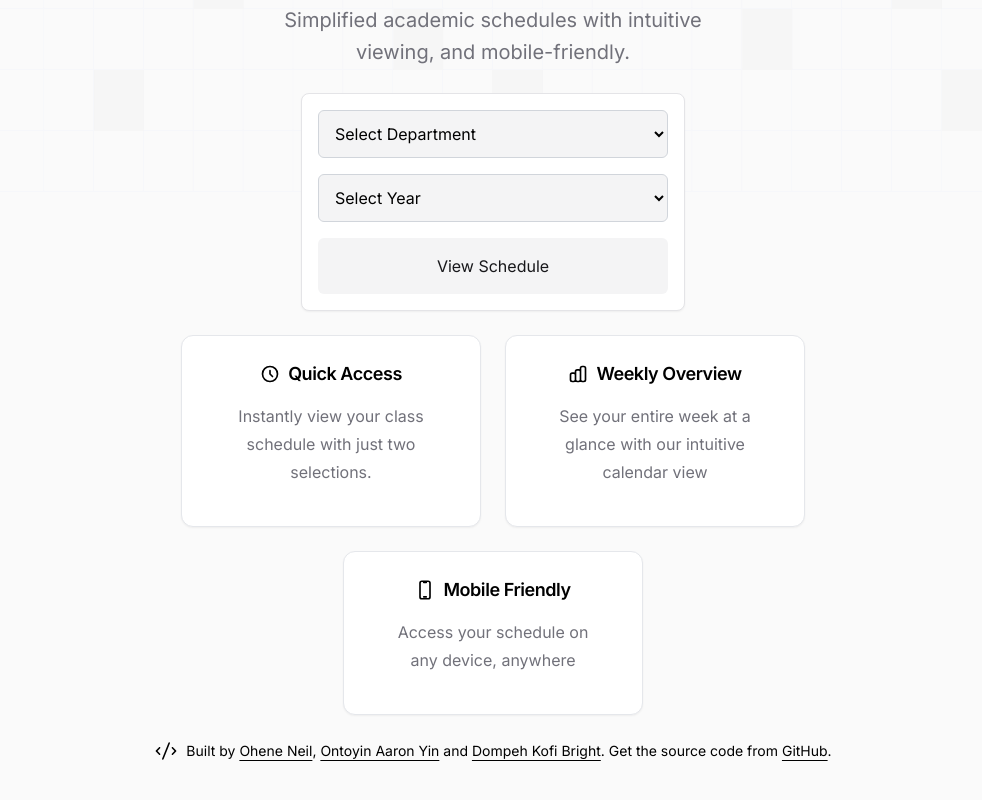
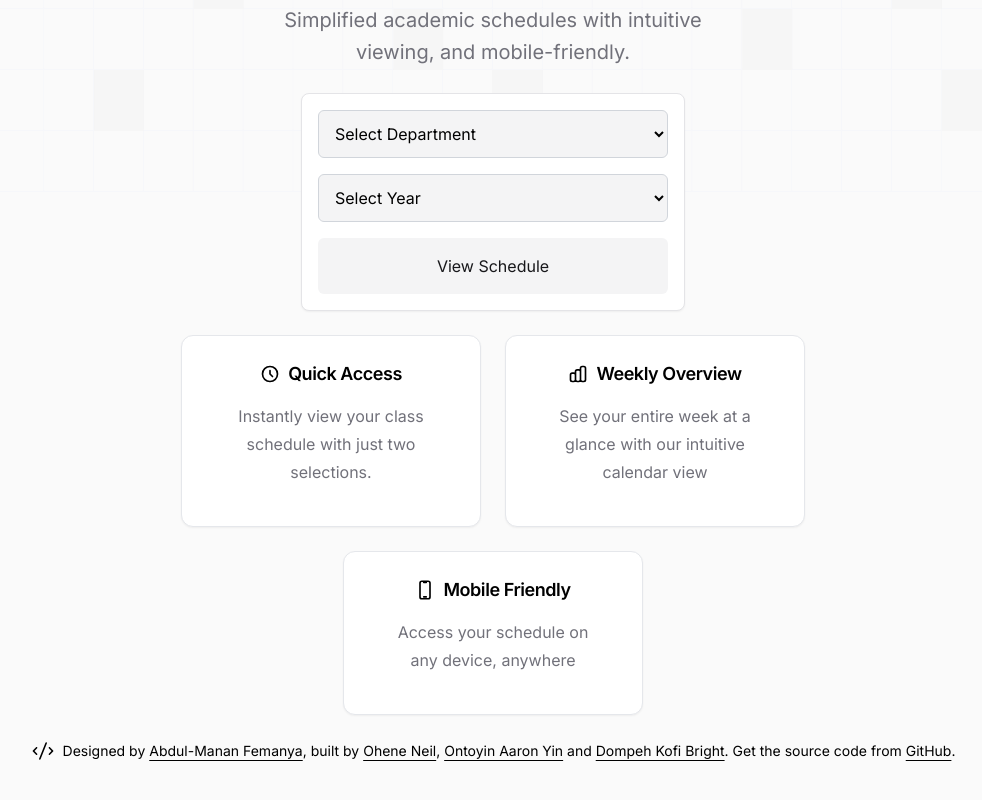
Before and after one commit to EaseCHAOS/easechaos, a React (Vite) app in the folder frontend/: page / in a window 1280 px wide. Shown: the part 288-1088 px from the top of the page, without its empty margins (147-1129 px from the left). Built offline with nearby package versions, Linux system fonts and the light colour scheme.

Commit message:
feat: added new departments

```diff
--- a/frontend/src/constants/departments.ts
+++ b/frontend/src/constants/departments.ts
@@ -11,12 +11,16 @@ export const departments = [
   { id: 'GL', name: 'Geological Engineering' },
   { id: 'ME', name: 'Minerals Engineering' },
   { id: 'RN', name: 'Renewable Engineering' },
-  { id: 'GM', name: 'Geomatic Engineering' },
+  { id: 'GL', name: 'Geological Engineering' },
   { id: 'IS', name: 'Information Systems' },
   { id: 'CH', name: 'Chemical Engineering' },
   { id: 'MA', name: 'Mathematics' },
   { id: 'ES', name: 'Environmental & Safety Engineering' },
   { id: 'LT', name: 'Logistics & Transportation' },
+  { id: 'LA', name: 'Land Administration and Information Systems' },
+  { id: 'SP', name: 'Spatial Planning' },
+  { id: 'EC', name: 'Economics and Industrial Organization'}
+
 ] as const;
 
 export const years = [
--- a/frontend/src/pages/LandingPage.tsx
+++ b/frontend/src/pages/LandingPage.tsx
@@ -205,8 +205,10 @@ export default function LandingPage() {
                         <path d="M9.96424 2.68571C10.0668 2.42931 9.94209 2.13833 9.6857 2.03577C9.4293 1.93322 9.13832 2.05792 9.03576 2.31432L5.03576 12.3143C4.9332 12.5707 5.05791 12.8617 5.3143 12.9642C5.5707 13.0668 5.86168 12.9421 5.96424 12.6857L9.96424 2.68571ZM3.85355 5.14646C4.04882 5.34172 4.04882 5.6583 3.85355 5.85356L2.20711 7.50001L3.85355 9.14646C4.04882 9.34172 4.04882 9.6583 3.85355 9.85356C3.65829 10.0488 3.34171 10.0488 3.14645 9.85356L1.14645 7.85356C0.951184 7.6583 0.951184 7.34172 1.14645 7.14646L3.14645 5.14646C3.34171 4.9512 3.65829 4.9512 3.85355 5.14646ZM11.1464 5.14646C11.3417 4.9512 11.6583 4.9512 11.8536 5.14646L13.8536 7.14646C14.0488 7.34172 14.0488 7.6583 13.8536 7.85356L11.8536 9.85356C11.6583 10.0488 11.3417 10.0488 11.1464 9.85356C10.9512 9.6583 10.9512 9.34172 11.1464 9.14646L12.7929 7.50001L11.1464 5.85356C10.9512 5.6583 10.9512 5.34172 11.1464 5.14646Z" fill="currentColor" fill-rule="evenodd" clip-rule="evenodd">
                         </path>
                     </svg>
-                    <p className="text-sm dark:text-[#F0F6FC]">
-                        Built by <a className="underline underline-offset-4" href="https://github.com/0xdvc">
+                    <p className="text-xs sm:text-sm dark:text-[#F0F6FC]">
+                        Designed by <a className="underline underline-offset-4" href="https://github.com/0xdvc">
+                            Abdul-Manan Femanya
+                        </a>, built by <a className="underline underline-offset-4" href="https://github.com/0xdvc">
                             Ohene Neil
                         </a>, <a className="underline underline-offset-4" href="https://github.com/aaron-ontoyin">
                             Ontoyin Aaron Yin
```
